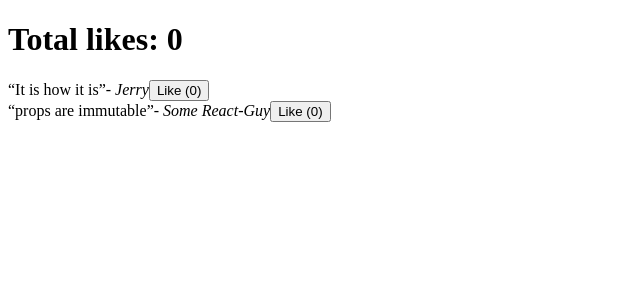
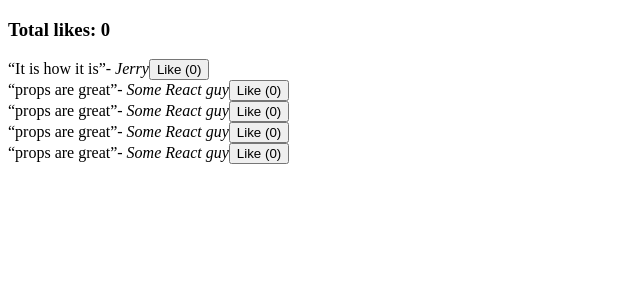
Before and after one commit to badabam/react-quotes, a React (Create React App) app: page / in a window 1280 px wide. Shown: the top 300 px of the page, without its empty margins (0-640 px from the left). Built offline with nearby package versions, Linux system fonts and the light colour scheme.

Commit message:
Make quotes an array of objects

```diff
--- a/src/App.js
+++ b/src/App.js
@@ -6,36 +6,45 @@ class App extends Component {
     super(props)
 
     this.state = {
-      firstQuoteLikes: 0,
-      secondQuoteLikes: 0,
+      totalLikes: 0,
+      quotes: [
+        { text: 'It is how it is', author: 'Jerry', likes: 0, id: 0 },
+        { text: 'props are great', author: 'Some React guy', likes: 0, id: 1 },
+        { text: 'props are great', author: 'Some React guy', likes: 0, id: 2 },
+        { text: 'props are great', author: 'Some React guy', likes: 0, id: 3 },
+        { text: 'props are great', author: 'Some React guy', likes: 0, id: 4 },
+      ],
     }
   }
 
-  increaseFirstLikes() {
-    this.setState({ firstQuoteLikes: this.state.firstQuoteLikes + 1 })
-  }
+  increaseLikes(id) {
+    const foundQuoteIndex = this.state.quotes.findIndex(
+      quote => quote.id === id
+    )
+    const foundQuote = this.state.quotes[foundQuoteIndex]
+    const startOfNewArray = this.state.quotes.slice(0, foundQuoteIndex)
+    const endOfNewArray = this.state.quotes.slice(foundQuoteIndex + 1)
+    const newObject = { ...foundQuote, likes: foundQuote.likes + 1 }
 
-  increaseSecondLikes() {
-    this.setState({ secondQuoteLikes: this.state.secondQuoteLikes + 1 })
+    this.setState({
+      quotes: [...startOfNewArray, newObject, ...endOfNewArray],
+      totalLikes: this.state.totalLikes + 1,
+    })
   }
 
   render() {
-    const totalLikes = this.state.firstQuoteLikes + this.state.secondQuoteLikes
     return (
       <div>
-        <h1>Total likes: {totalLikes}</h1>
-        <Quote
-          onLike={e => this.increaseFirstLikes()}
-          numLikes={this.state.firstQuoteLikes}
-          text="It is how it is"
-          author="Jerry"
-        />
-        <Quote
-          onLike={e => this.increaseSecondLikes()}
-          numLikes={this.state.secondQuoteLikes}
-          text="props are immutable"
-          author="Some React-Guy"
-        />
+        <h3>Total likes: {this.state.totalLikes}</h3>
+        {this.state.quotes.map(quote => (
+          <Quote
+            key={quote.id}
+            numLikes={quote.likes}
+            text={quote.text}
+            author={quote.author}
+            onLike={e => this.increaseLikes(quote.id)}
+          />
+        ))}
       </div>
     )
   }
```
Also changed, not shown: src/components/Quote.js (+0 -13 lines).
